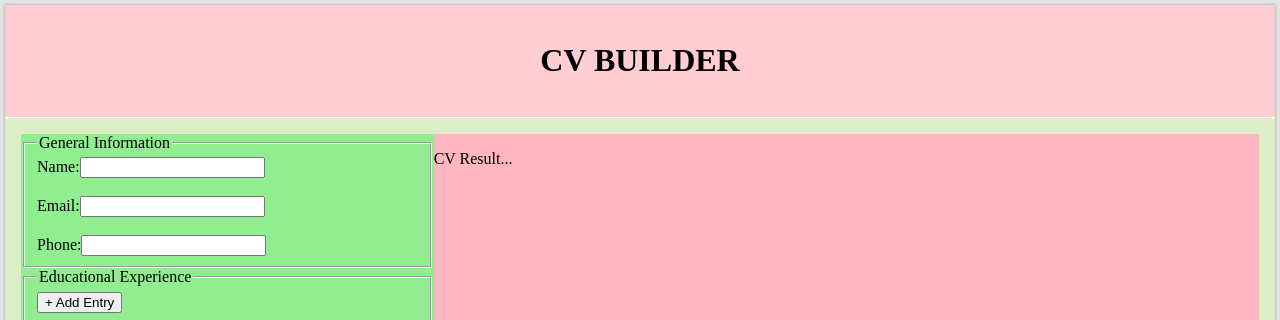
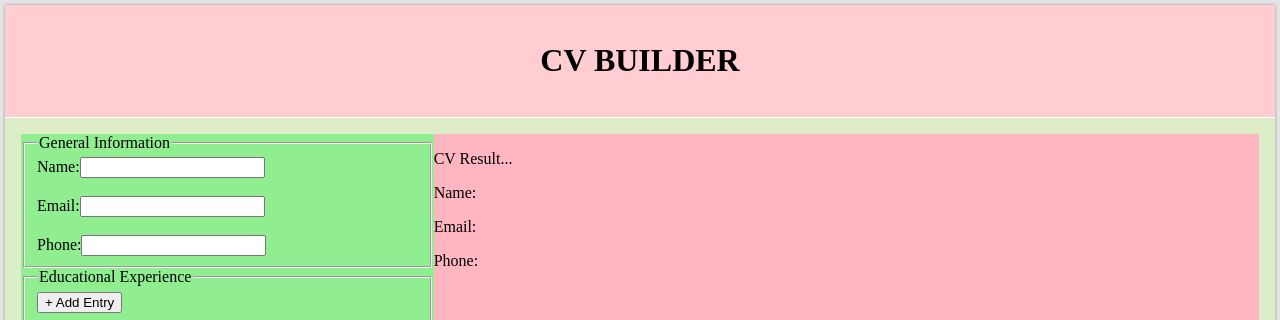
Before and after one commit to rdat5/cv-project, a React (Create React App) app: page / in a window 1280 px wide. Shown: the top 320 px of the page. Built offline with nearby package versions, Linux system fonts and the light colour scheme.

Commit message:
Add ability for CV result component to show user data

```diff
--- a/src/components/CVResult.js
+++ b/src/components/CVResult.js
@@ -2,9 +2,14 @@ import React, { Component } from 'react';
 
 class CVResult extends Component {
     render() {
+        const userData = this.props.userData;
+
         return (
             <div className='cv-result'>
                 <p>CV Result...</p>
+                <p>Name: {userData.userName}</p>
+                <p>Email: {userData.userEmail}</p>
+                <p>Phone: {userData.userPhone}</p>
             </div>
         );
     }
--- a/src/components/Main.js
+++ b/src/components/Main.js
@@ -31,7 +31,7 @@ class Main extends Component {
         return (
             <main className='page-main'>
                 <DataInputForm submitFn={this.inputSubmit}/>
-                <CVResult/>
+                <CVResult userData={this.state}/>
             </main>
         );
     }
```
